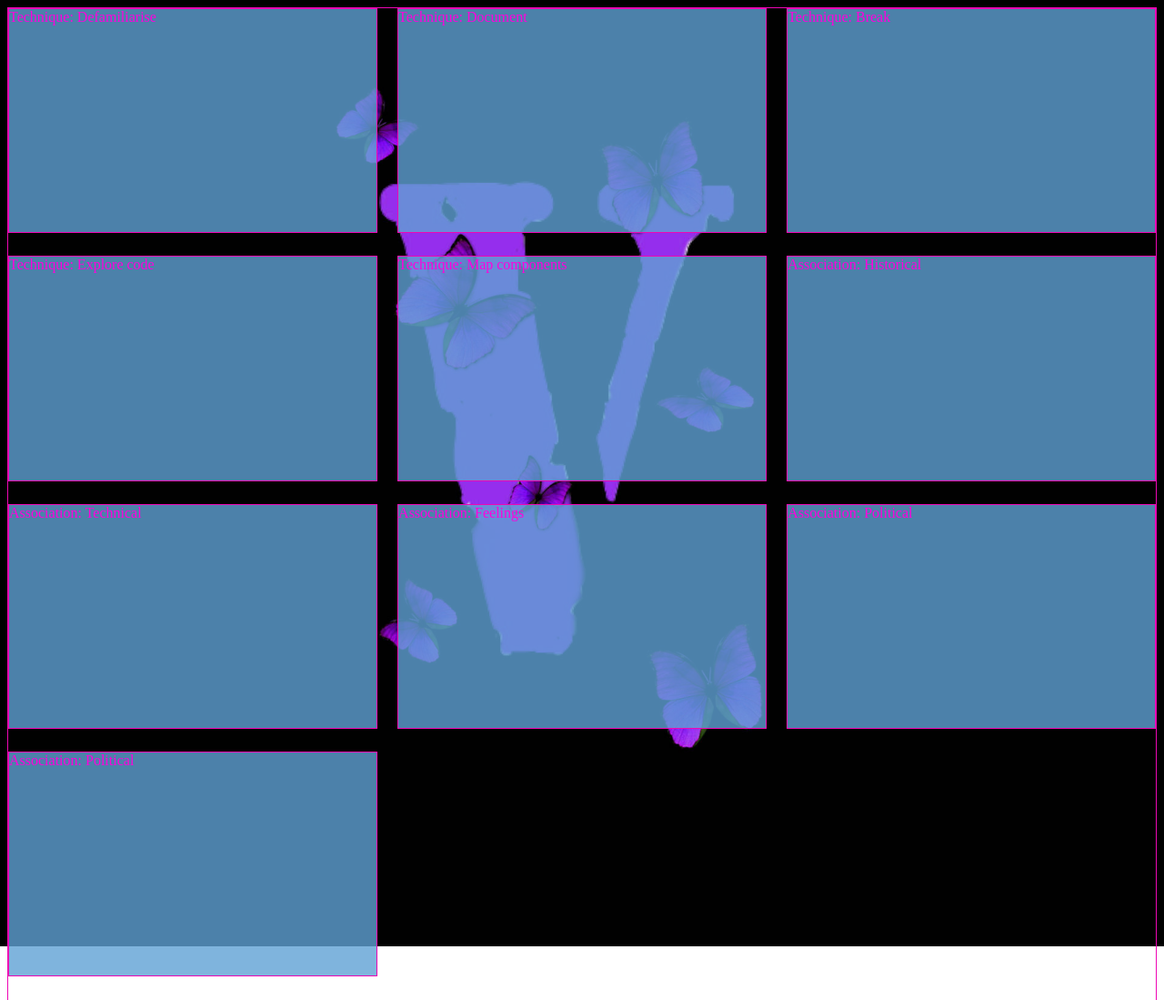
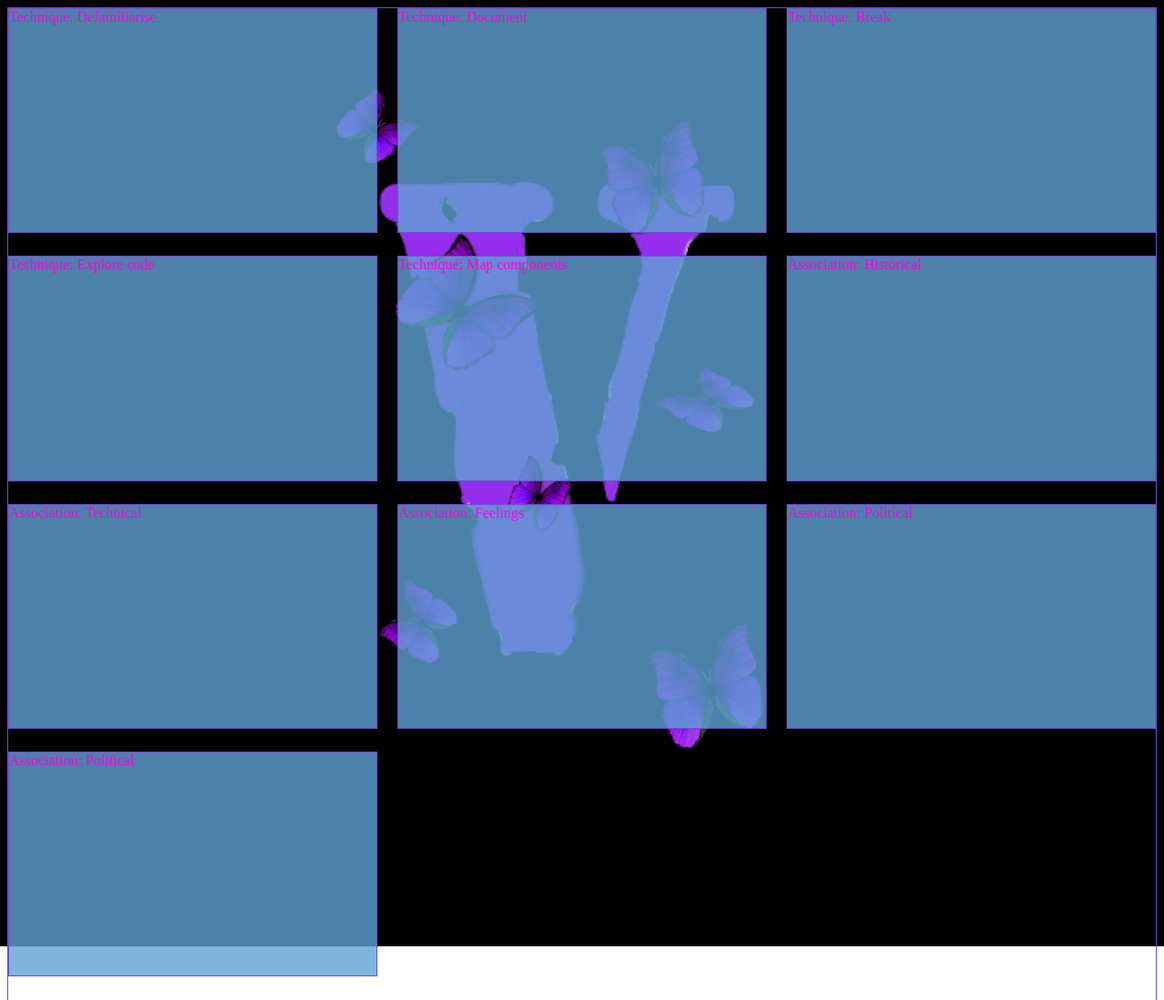
Before and after one commit to JoelMayifuila/interface-narrative, a plain HTML site: page index.html in a window 1280 px wide. Shown: the whole page at 91% size. Drawn offline with Linux system fonts and the light colour scheme.

Commit message:
make bloo nice purp

```diff
--- a/index.html
+++ b/index.html
@@ -15,7 +15,7 @@
   color: rgb(255, 0, 221);
   background-size: cover;
 }
- div{border:1px solid #ee07b4;}
+ div{border:1px solid #6f4dcd;}
 
  body, html {
 	height: 100%;
```
